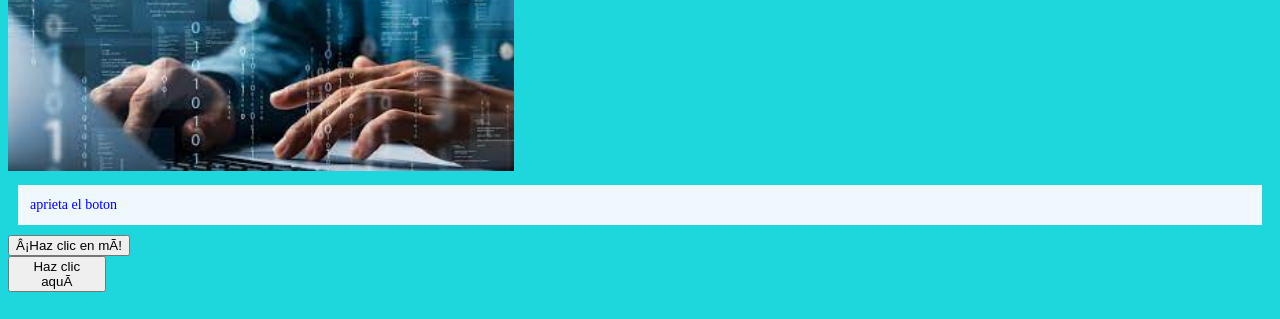
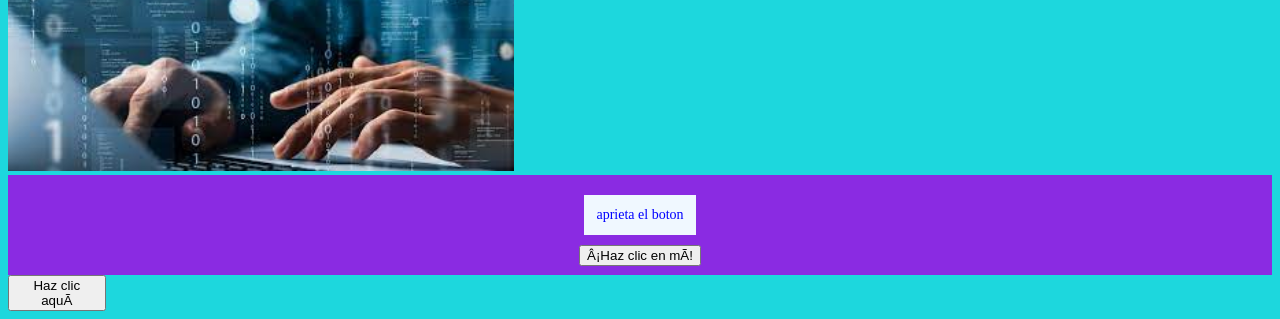
Before and after one commit to juliocs26/miprimerapagina2, a plain HTML site: page index.html in a window 1280 px wide. Shown: the part 799-1118 px from the top of the page. Drawn offline with Linux system fonts and the light colour scheme; a script that the page names is missing.

Commit message:
mi primera confirmación de actualización

```diff
--- a/styles.css
+++ b/styles.css
@@ -131,3 +131,6 @@ header {display: flex;
     }
   }
 .greeting {text-align: center;}
+
+footer {display: flex; flex-direction: column; align-items: center; justify-content: center; min-height: 100px;background-color: blueviolet;
+}
```
